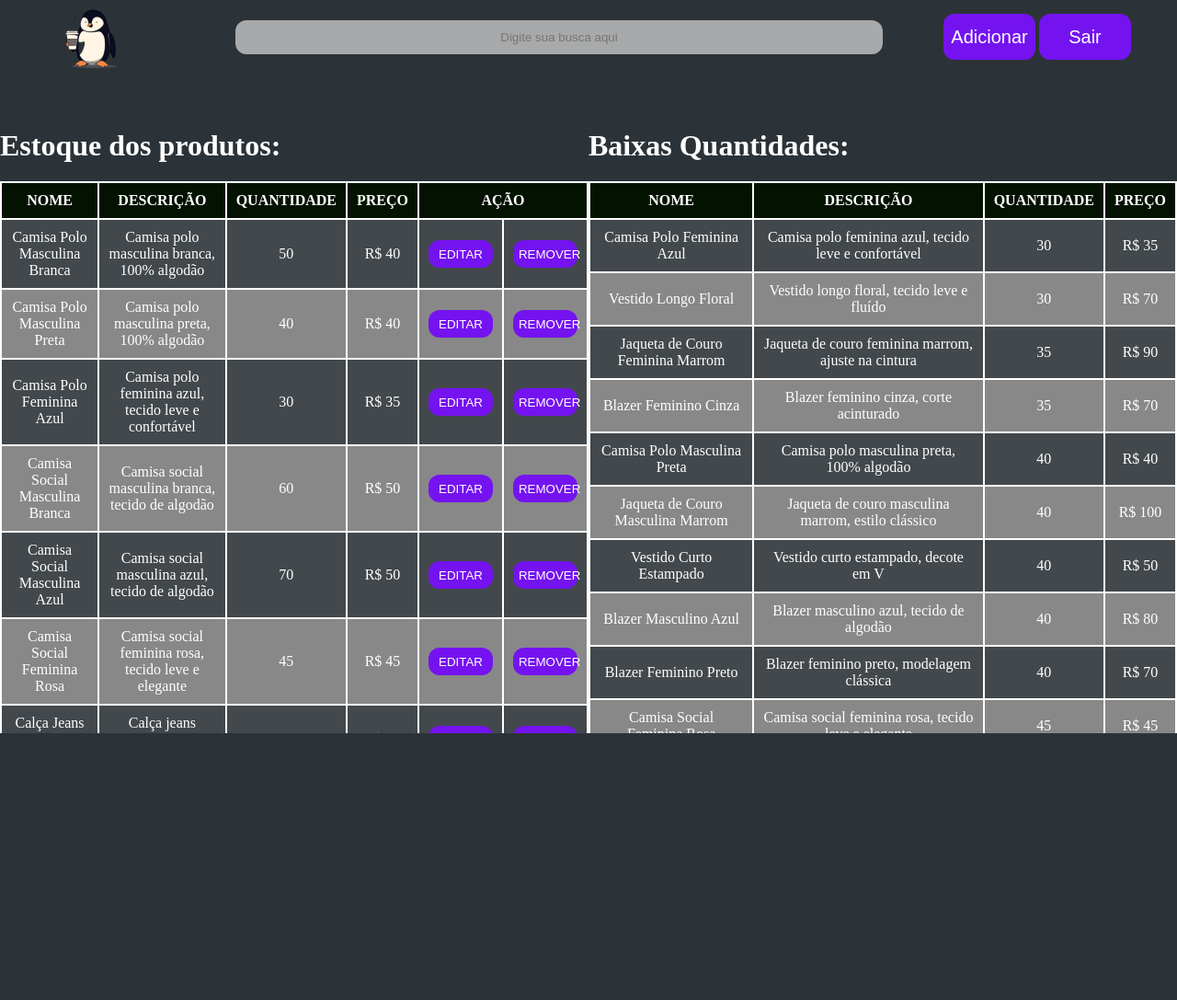
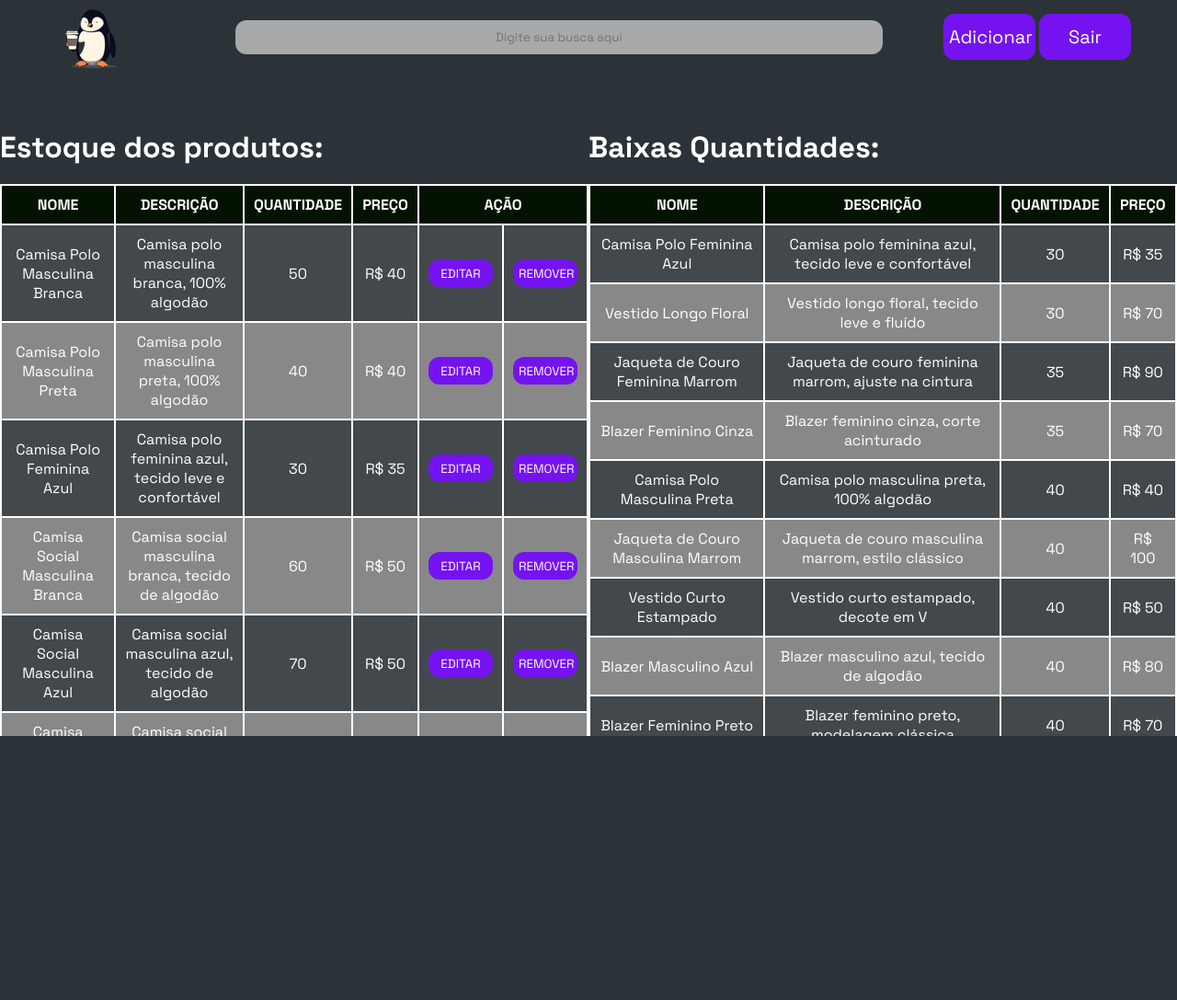
Before and after one commit to GabrielGomesSantos/Sistema-de-Gerenciamento-de-Estoque, a PHP site: page / in a window 1280 px wide. Shown: the top 1087 px of the page at 92% size. Run offline with PHP 8.4, Linux system fonts and the light colour scheme; a user stored in the database is signed in; data comes from the database, SQL or seed files in the repository.

Commit message:
atualizado

```diff
--- a/assets/css/style_index.css
+++ b/assets/css/style_index.css
@@ -1,5 +1,8 @@
+@import url('https://fonts.googleapis.com/css2?family=Space+Grotesk:wght@300..700&display=swap');
+
 *{
     margin: 0px;
+    font-family: "Space Grotesk", sans-serif;
 }
 
 body{
--- a/assets/css/style_inserir.css
+++ b/assets/css/style_inserir.css
@@ -1,5 +1,8 @@
+@import url('https://fonts.googleapis.com/css2?family=Space+Grotesk:wght@300..700&display=swap');
+
 *{
     margin: 0px;
+    font-family: "Space Grotesk", sans-serif;
 }
 
 body{
--- a/assets/css/style_navbar.css
+++ b/assets/css/style_navbar.css
@@ -1,5 +1,8 @@
+@import url('https://fonts.googleapis.com/css2?family=Space+Grotesk:wght@300..700&display=swap');
+
 *{
     margin: 0px;
+    font-family: "Space Grotesk", sans-serif;
 }
 
 header{
--- a/assets/css/update.css
+++ b/assets/css/update.css
@@ -1,5 +1,8 @@
+@import url('https://fonts.googleapis.com/css2?family=Space+Grotesk:wght@300..700&display=swap');
+
 *{
     margin: 0px;
+    font-family: "Space Grotesk", sans-serif;
 }
 
 body{
--- a/index.php
+++ b/index.php
@@ -12,6 +12,9 @@
     <link rel="stylesheet" href="assets/css/style_index.css">
     <title>Seja Bem Vindo</title>
     <link rel="shortcut icon" href="assets/img/Chilling_codes.png" type="image/x-icon">
+    <link rel="preconnect" href="https://fonts.googleapis.com">
+    <link rel="preconnect" href="https://fonts.gstatic.com" crossorigin>
+    <link href="https://fonts.googleapis.com/css2?family=Space+Grotesk:wght@300..700&display=swap" rel="stylesheet">
 </head>
 <header>
 
@@ -47,6 +50,9 @@
                 <meta name="viewport" content="width=device-width, initial-scale=1.0">
                 <link rel="stylesheet" href="assets/css/style_index.css">
                 <link rel="shortcut icon" href="assets/img/Chilling_codes.png" type="image/x-icon">
+                <link rel="preconnect" href="https://fonts.googleapis.com">
+                <link rel="preconnect" href="https://fonts.gstatic.com" crossorigin>
+                <link href="https://fonts.googleapis.com/css2?family=Space+Grotesk:wght@300..700&display=swap" rel="stylesheet">
                 <title>DashBoard</title>
             </head>
 
--- a/src/pages/avisos.php
+++ b/src/pages/avisos.php
@@ -12,6 +12,9 @@
     <meta name="viewport" content="width=device-width, initial-scale=1.0">
     <link rel="stylesheet" href="../../assets/css/style_read.css">
     <link rel="stylesheet" href="assets/css/style_read.css">
+    <link rel="preconnect" href="https://fonts.googleapis.com">
+    <link rel="preconnect" href="https://fonts.gstatic.com" crossorigin>
+    <link href="https://fonts.googleapis.com/css2?family=Space+Grotesk:wght@300..700&display=swap" rel="stylesheet">
 </head>
 <body>
     <div class="content">
--- a/src/pages/insert.php
+++ b/src/pages/insert.php
@@ -7,6 +7,10 @@
     <meta name="viewport" content="width=device-width, initial-scale=1.0">
     <link rel="stylesheet" href="../../assets/css/style_inserir.css">
     <link rel="shortcut icon" href="../../  assets/img/Chilling_codes.png" type="image/x-icon">
+    <link rel="preconnect" href="https://fonts.googleapis.com">
+    <link rel="preconnect" href="https://fonts.gstatic.com" crossorigin>
+    <link href="https://fonts.googleapis.com/css2?family=Space+Grotesk:wght@300..700&display=swap" rel="stylesheet">
+
     <title>Adicionando Produtos</title>
 </head>
 
--- a/src/pages/navbar_editar.php
+++ b/src/pages/navbar_editar.php
@@ -5,6 +5,9 @@
     <meta charset="UTF-8">
     <meta name="viewport" content="width=device-width, initial-scale=1.0">
     <link rel="stylesheet" href="../../assets/css/style_navbar.css">
+    <link rel="preconnect" href="https://fonts.googleapis.com">
+    <link rel="preconnect" href="https://fonts.gstatic.com" crossorigin>
+    <link href="https://fonts.googleapis.com/css2?family=Space+Grotesk:wght@300..700&display=swap" rel="stylesheet">
 </head>
 <header>
 
@@ -18,7 +21,7 @@
         </div>
 
         <div class="button_header">
-            <button>
+            <button onclick='window.location="sair.php"'>
                 Sair
             </button>
         </div>
--- a/src/pages/navbar_inserir.php
+++ b/src/pages/navbar_inserir.php
@@ -4,6 +4,9 @@
 <head>
     <meta charset="UTF-8">
     <meta name="viewport" content="width=device-width, initial-scale=1.0">
+    <link rel="preconnect" href="https://fonts.googleapis.com">
+    <link rel="preconnect" href="https://fonts.gstatic.com" crossorigin>
+    <link href="https://fonts.googleapis.com/css2?family=Space+Grotesk:wght@300..700&display=swap" rel="stylesheet">
     <link rel="stylesheet" href="../../assets/css/style_navbar.css">
 </head>
 <header>
@@ -18,7 +21,7 @@
         </div>
 
         <div class="button_header">
-            <button>
+            <button onclick='window.location="sair.php"'>
                 Sair
             </button>
         </div>
--- a/src/pages/navbar_pesquisa.php
+++ b/src/pages/navbar_pesquisa.php
@@ -6,6 +6,9 @@
     <meta name="viewport" content="width=device-width, initial-scale=1.0">
     <link rel="stylesheet" href="../../assets/css/style_navbar.css">
     <link rel="stylesheet" href="assets/css/style_navbar.css">
+    <link rel="preconnect" href="https://fonts.googleapis.com">
+    <link rel="preconnect" href="https://fonts.gstatic.com" crossorigin>
+    <link href="https://fonts.googleapis.com/css2?family=Space+Grotesk:wght@300..700&display=swap" rel="stylesheet">
 </head>
 <header>
 
--- a/src/pages/painel_de_login.php
+++ b/src/pages/painel_de_login.php
@@ -6,6 +6,9 @@
     <title>Painel de Login</title>
     <link rel="shortcut icon" href="assets/img/Chilling_codes.png" type="image/x-icon">
     <link rel="stylesheet" href="../../assets/css/style_login.css">
+    <link rel="preconnect" href="https://fonts.googleapis.com">
+    <link rel="preconnect" href="https://fonts.gstatic.com" crossorigin>
+    <link href="https://fonts.googleapis.com/css2?family=Space+Grotesk:wght@300..700&display=swap" rel="stylesheet">
 </head>
 <body>
 
--- a/src/pages/read.php
+++ b/src/pages/read.php
@@ -19,6 +19,9 @@
     <meta name="viewport" content="width=device-width, initial-scale=1.0">
     <link rel="stylesheet" href="../../assets/css/style_read.css">
     <link rel="stylesheet" href="assets/css/style_read.css">
+    <link rel="preconnect" href="https://fonts.googleapis.com">
+    <link rel="preconnect" href="https://fonts.gstatic.com" crossorigin>
+    <link href="https://fonts.googleapis.com/css2?family=Space+Grotesk:wght@300..700&display=swap" rel="stylesheet">
 </head>
 <body>
 
--- a/src/pages/update.php
+++ b/src/pages/update.php
@@ -23,6 +23,9 @@
     <meta name="viewport" content="width=device-width, initial-scale=1.0">
     <link rel="stylesheet" href="../../assets/css/update.css">
     <link rel="shortcut icon" href="../../assets/img/Chilling_codes.png" type="image/x-icon">
+    <link rel="preconnect" href="https://fonts.googleapis.com">
+    <link rel="preconnect" href="https://fonts.gstatic.com" crossorigin>
+    <link href="https://fonts.googleapis.com/css2?family=Space+Grotesk:wght@300..700&display=swap" rel="stylesheet">
     <title>Editando Produto: <?php echo($produto[0]['nome'])?></title>
 </head>
 
```
Also changed, not shown: assets/css/style_login.css (+7 -0 lines), assets/css/style.css (deleted).
